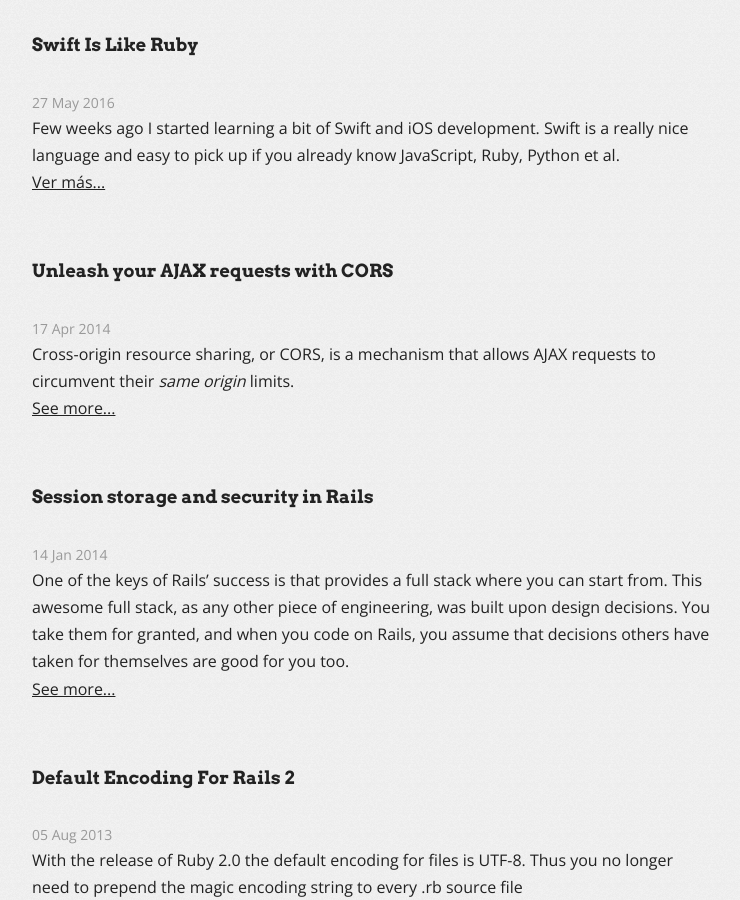
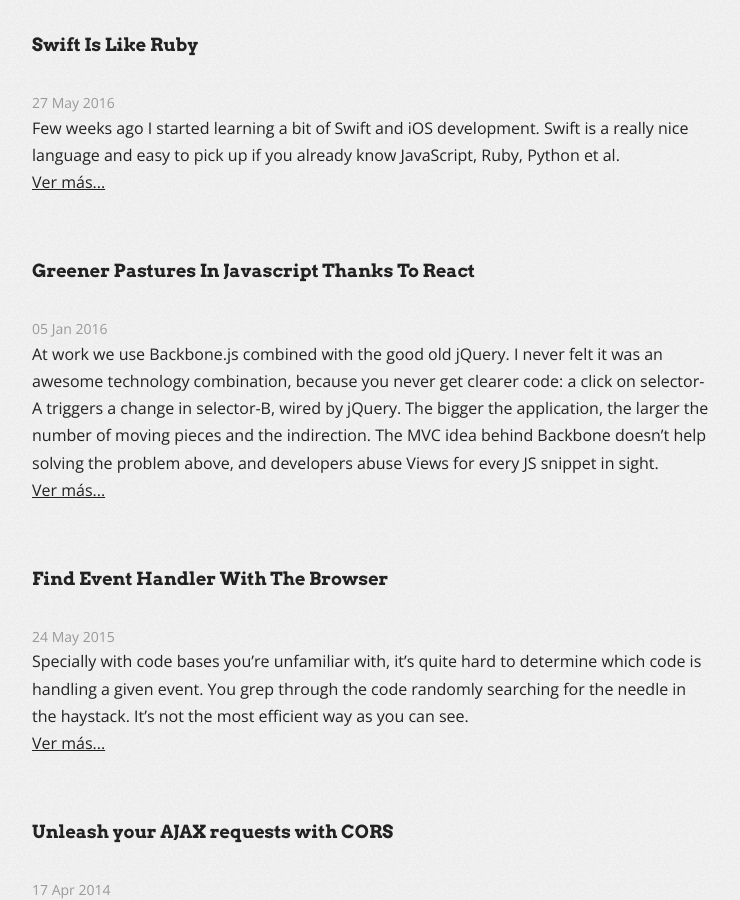
Before and after one commit to dncrht/dncrht.github.io, a Jekyll site: the page built from index.html, in a window 1280 px wide and 900 px high, scrolled down 631 px. Shown: the whole window, without its empty margins (418-1158 px from the left). Built offline with Jekyll 4.4.1, drawn with Linux system fonts in a browser that asks for light colours.

Commit message:
F&RP post

```diff
--- /dev/null
+++ b/_posts/2015-05-24-find-event-handler-with-the-browser.md
@@ -0,0 +1,37 @@
+---
+layout: post
+---
+Specially with code bases you're unfamiliar with, it's quite hard to determine which code is handling a given event. You grep through the code randomly searching for the needle in the haystack. It's not the most efficient way as you can see.
+
+Before continuing, I just expect your website works reasonably well without JS; at least search crawlers should be able to index it properly.
+Let me advice JS as an enhancement to the user experience, not the be-all-end-all of your site.
+
+The basic principle here is: the browser reacts on user interface events by calling the default event handler or a custom handler we have defined via JS. The browser therefore knows those events you defined in code. So…
+
+## Let's query the browser
+
+Chrome comes with
+getEventListeners($('#year').get(0))
+
+(pic)
+
+But I must say, this output was pretty cryptic to my standards.
+
+### Enter jQuery
+jQuery is the _de facto_ standard for DOM manipulation and the base for other libraries.
+It has a very handy:
+
+$._data($('#year').get(0), "events");
+
+(pic)
+
+## Finding the element
+
+The problem lies in finding the right element. Proposals:
+
+- select the element with the browser inspector, then go to Event Handlers. We might be lucky.
+(pic)
+
+- idk
+
+- Label your elements that interact with JS properly. Adding a class with the `js-` prefix will help you identify clearly that element has a JS interaction. You'll never use js- classes for styling. Feel free to name it as you want, but mentioning its interaction in the name is usually a win. I.e: js-open-modal, js-toggle-dropdown, js-submit-xhr
--- /dev/null
+++ b/_posts/2016-01-05-greener-pastures-in-javascript-thanks-to-react.md
@@ -0,0 +1,12 @@
+---
+layout: post
+---
+
+At work we use Backbone.js combined with the good old jQuery.
+I never felt it was an awesome technology combination, because you never get clearer code: a click on selector-A triggers a change in selector-B, wired by jQuery.
+The bigger the application, the larger the number of moving pieces and the indirection.
+The MVC idea behind Backbone doesn't help solving the problem above, and developers abuse Views for every JS snippet in sight.
+
+There's a lot of activity in the JS world nowadays, and one library that caught my interest was React. I tend to follow the _don't be an early adopter, let things settle_, and React has been around for a while long enough, so I found this last Christmas break a perfect opportunity to learn more about it and prepare a company internal presentation.
+
+Have a look at my [enlightenment journey into FR&R](/public/reveal.js-3.2.0/index.html).
--- a/feed.xml
+++ b/feed.xml
@@ -1,5 +1,5 @@
 ---
-layout: none
+layout: null
 ---
 <?xml version="1.0" encoding="UTF-8"?>
 <rss version="2.0" xmlns:atom="http://www.w3.org/2005/Atom">
```
Also changed, not shown: _posts/2013-11-23-resize-virtualbox.md (added, +21 -0 lines), _posts/2014-06-15-custom-sequel-is-the-enemy-of-portability.md (added, +19 -0 lines), _posts/2014-12-14-built-in-osx-apache.md (added, +5 -0 lines), googds.md (added, +17 -0 lines), _posts/2012-02-17-elimina-espacios-sobrantes-en-una-cadena.md (line endings or trailing spaces).
